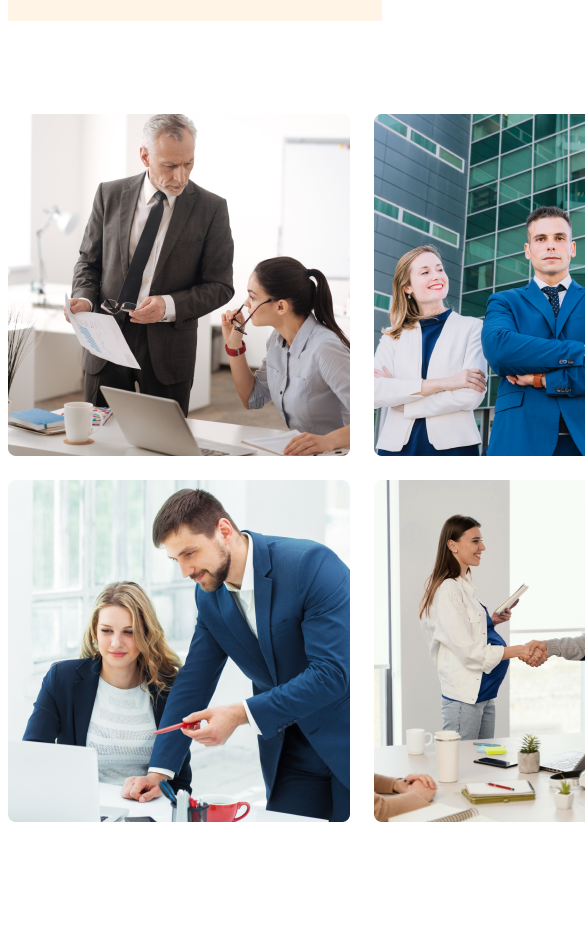
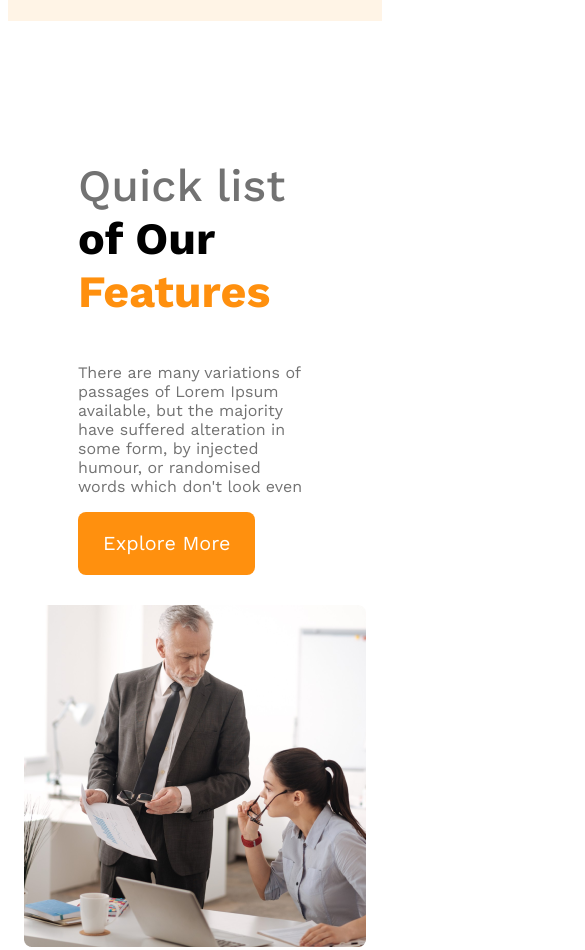
Before and after one commit to rifat3790/G3-architects, a plain HTML site: page index.html in a window 390 px wide. Shown: the part 981-1931 px from the top of the page, 585 px wide, since content can reach past the window. Before the commit the page ends 1811 px from the top, so only its background shows below. Drawn offline with nearby package versions, Linux system fonts and the light colour scheme.

Commit message:
main section responsive added

```diff
--- a/index.html
+++ b/index.html
@@ -31,7 +31,7 @@
       <div class="banner">
         <div class="banner-content">
           <h1 class="banner-title">Brand New <br> Group of Architects</h1>
-          <p class="banner-description">
+          <p class="text-gray">
             There are many variations of passages of Lorem Ipsum available, but
             the majority have suffered alteration in some form, by injected
             humour, or randomised words which don't look even
@@ -55,7 +55,7 @@
 
             <div class="teams-content">
                 <h3 class="teams-content-title"><span class="quick-list">Quick list</span> <span class="0f-our">of Our</span> <span class="features">Features</span></h3>
-                <p class="teams-description">There are many variations of passages of Lorem Ipsum available, but the majority have suffered alteration in some form, by injected humour, or randomised words which don't look even</p>
+                <p class="text-gray">There are many variations of passages of Lorem Ipsum available, but the majority have suffered alteration in some form, by injected humour, or randomised words which don't look even</p>
                 <button class="btn-primary">Explore More</button>
             </div>
 
--- a/style/style.css
+++ b/style/style.css
@@ -12,6 +12,9 @@
     padding: 20px 25px;
     cursor: pointer;
     border: 0;
+}
+.text-gray{
+    color: #727272;
 }
 
 /* header style */
@@ -63,10 +66,6 @@ nav li a{
     color: #131313;
 }
 
-.banner-description{
-    color: #727272;
-}
-
 .banner img{
     margin-top: 20px;
     width: 100%;
@@ -113,9 +112,7 @@ main{
     font-weight: 700;
 }
 
-.teams-description{
-    color: #727272;
-}
+
 
 /* responsive style */
 @media screen and (max-width: 576px) {
@@ -125,6 +122,14 @@ main{
 
     nav{
         flex-direction: column;
+    }
+
+    .teams-container{
+        flex-direction: column-reverse;
+        gap: 30px;
+    }
+    .teams-image-container{
+        grid-template-columns: repeat(1,1fr);
     }
 }
 
```
